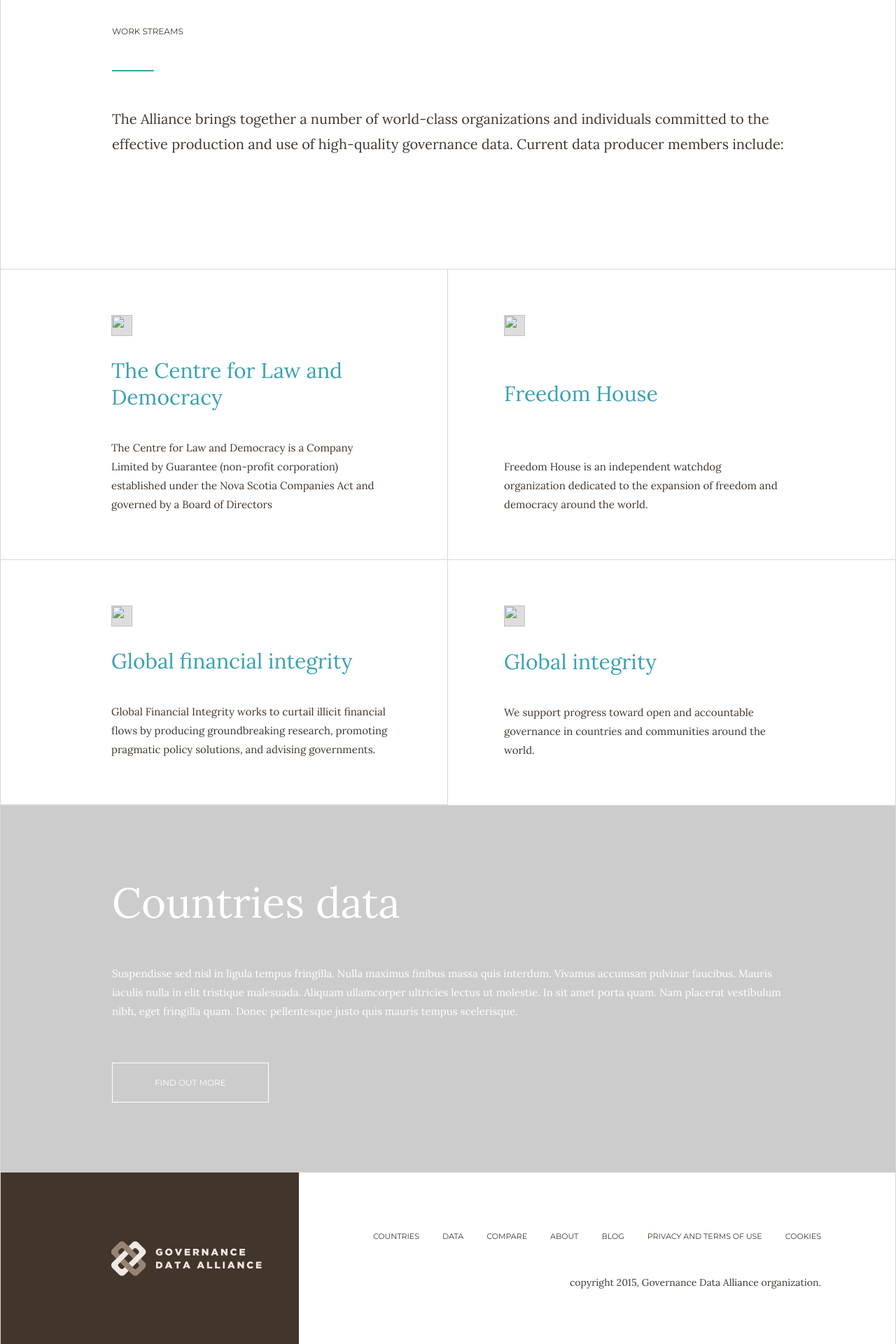
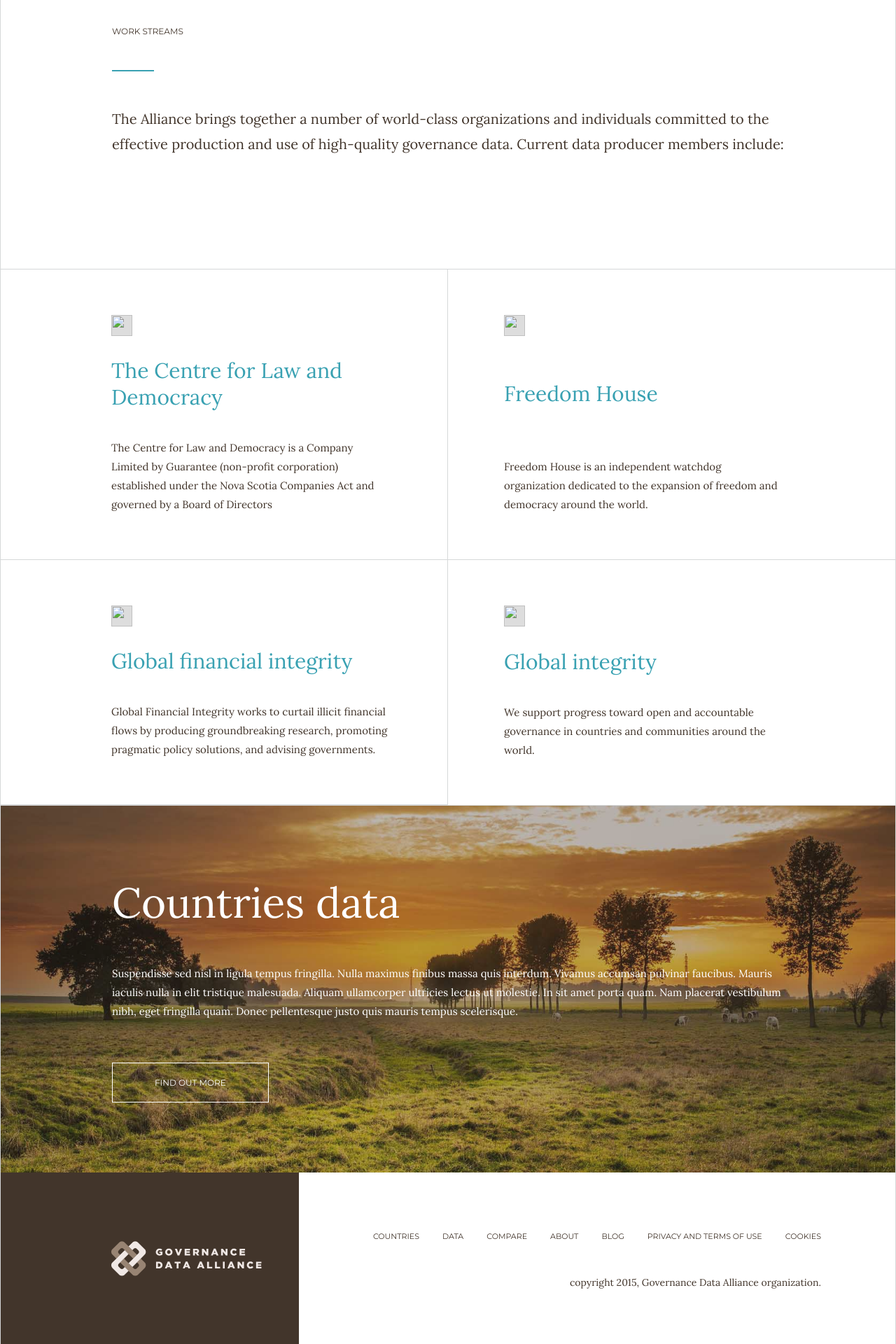
Before and after one commit to GovernanceDataAlliance/GDA-Dashboard, a Jekyll site: the page built from about.html, in a window 1280 px wide. Shown: the part 3150-5070 px from the top of the page at 70% size. Built offline with Jekyll 4.4.1, drawn with Linux system fonts in a browser that asks for light colours.

Commit message:
links baseurl

```diff
--- a/_includes/footer.html
+++ b/_includes/footer.html
@@ -1,6 +1,6 @@
 <footer class="l-footer">
   <div class="brand">
-    <a href="{{ site.baseurl }}/" class="c-brand -expanded"><img src="{{ site.baseurl }}/img/logo-simple.svg" alt=""></a>
+    <a href="{{ site.baseurl }}/" class="c-brand -expanded"><img src="{{ site.baseurl }}/css/img/logo-simple.svg" alt=""></a>
   </div>
 
   <div class="menus">
--- a/_includes/header.html
+++ b/_includes/header.html
@@ -1,7 +1,7 @@
 <header class="l-header">
 
   <div class="brand">
-    <a class="c-brand" href="{{ site.baseurl }}/"><img src="{{ site.baseurl }}/img/logo.svg" alt=""></a>
+    <a class="c-brand" href="{{ site.baseurl }}/"><img src="{{ site.baseurl }}/css/img/logo.svg" alt=""></a>
   </div>
 
   <div class="menus">
--- a/_sass/layout/_l-banner.scss
+++ b/_sass/layout/_l-banner.scss
@@ -48,7 +48,7 @@
 
   @for $i from 1 through length($backgrounds) {
     &.#{nth($backgrounds, $i)}{
-      background-image: url('/img/#{nth($backgrounds, $i)}.jpg');
+      background-image: url('img/#{nth($backgrounds, $i)}.jpg');
       background-size: cover;
       background-position: center;
 
--- a/_sass/layout/_l-highlight.scss
+++ b/_sass/layout/_l-highlight.scss
@@ -1,4 +1,4 @@
-$backgrounds-highlight: 'distribuidorDestacado-About';
+$backgrounds-highlight: 'distribuidorDestacado-About', 'distribuidorDestacado-Countries';
 
 .l-highlight {
   position: relative;
@@ -7,7 +7,7 @@
 
   @for $i from 1 through length($backgrounds-highlight) {
     &.#{nth($backgrounds-highlight, $i)}{
-      background-image: url('/img/#{nth($backgrounds-highlight, $i)}.jpg');
+      background-image: url('img/#{nth($backgrounds-highlight, $i)}.jpg');
       background-size: cover;
       background-position: center;
 
--- a/_sass/layout/_l-presentation.scss
+++ b/_sass/layout/_l-presentation.scss
@@ -25,7 +25,7 @@
 
     @for $i from 1 through length($backgrounds-presentation) {
       &.#{nth($backgrounds-presentation, $i)}{
-        background-image: url('/img/#{nth($backgrounds-presentation, $i)}.jpg');
+        background-image: url('img/#{nth($backgrounds-presentation, $i)}.jpg');
         background-size: cover;
         background-position: center;
 
--- a/about.html
+++ b/about.html
@@ -108,7 +108,7 @@
   </div>
 </div>
 
-<div class="l-highlight">
+<div class="l-highlight distribuidorDestacado-Countries">
   <div class="wrap">
     <div class="m-presentation -light">
       <h2 class="c-title">
@@ -117,7 +117,7 @@
       <p>
         Suspendisse sed nisl in ligula tempus fringilla. Nulla maximus finibus massa quis interdum. Vivamus accumsan pulvinar faucibus. Mauris iaculis nulla in elit tristique malesuada. Aliquam ullamcorper ultricies lectus ut molestie. In sit amet porta quam. Nam placerat vestibulum nibh, eget fringilla quam. Donec pellentesque justo quis mauris tempus scelerisque.
       </p>
-      <a href="#" class="btn -white">find out more</a>
+      <a href="{{ site.baseurl }}/about" class="btn -white">find out more</a>
     </div>
   </div>
 </div>
--- a/js/src/templates/common/search_suggestions_tpl.hbs
+++ b/js/src/templates/common/search_suggestions_tpl.hbs
@@ -1,7 +1,7 @@
 {{#if data}}
   <ul>
     {{#each data}}
-      <li class="search-area{{#if selected}} selected{{/if}}" title="{{title}}" data-iso="{{iso3}}"><a href="/countries#{{iso3}}"><span class="name">{{{name}}}</span></a></li>
+      <li class="search-area{{#if selected}} selected{{/if}}" title="{{title}}" data-iso="{{iso3}}"><a href="countries#{{iso3}}"><span class="name">{{{name}}}</span></a></li>
     {{/each}}
   </ul>
 {{else}}
--- a/js/src/templates/indicators/indicator_list.hbs
+++ b/js/src/templates/indicators/indicator_list.hbs
@@ -1,6 +1,6 @@
 {{#each indicators}}
   <div class="m-card--indexes">
-    <a href="/indicators#{{short_name}}" class="index-description">
+    <a href="indicators#{{short_name}}" class="index-description">
       <img src="{{logo}}" alt="">
       <h3 class="name">{{product_name}}</h3>
       <p class="organization">{{organization_name}} organization name</p>
```
Also changed, not shown: css/img/distribuidorDestacado-About.jpg (renamed from img/distribuidorDestacado-About.jpg), css/img/distribuidorDestacado-Countries.jpg (added), css/img/distribuidoresMul-01.jpg (renamed from img/distribuidoresMul-01.jpg), css/img/distribuidoresMul-02.jpg (renamed from img/distribuidoresMul-02.jpg), css/img/distribuidoresMul-03.jpg (renamed from img/distribuidoresMul-03.jpg), css/img/logo-simple.svg (renamed from img/logo-simple.svg), css/img/logo.svg (renamed from img/logo.svg), css/img/promoHome.jpg (renamed from img/promoHome.jpg), css/img/promoInteriores-About.jpg (renamed from img/promoInteriores-About.jpg), css/img/promoInteriores-CompareCountries.jpg (renamed from img/promoInteriores-CompareCountries.jpg), css/img/promoInteriores-Countries.jpg (renamed from img/promoInteriores-Countries.jpg), css/img/promoInteriores-Data.jpg (renamed from img/promoInteriores-Data.jpg).
